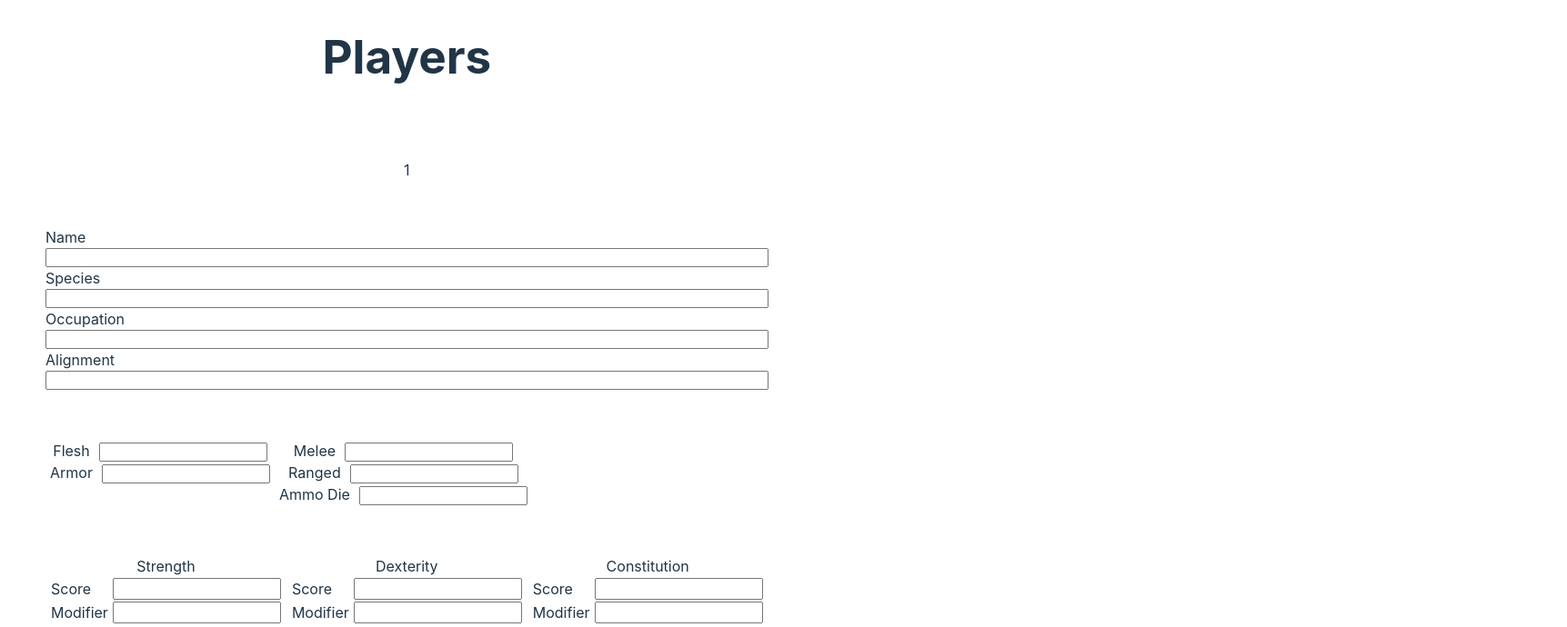
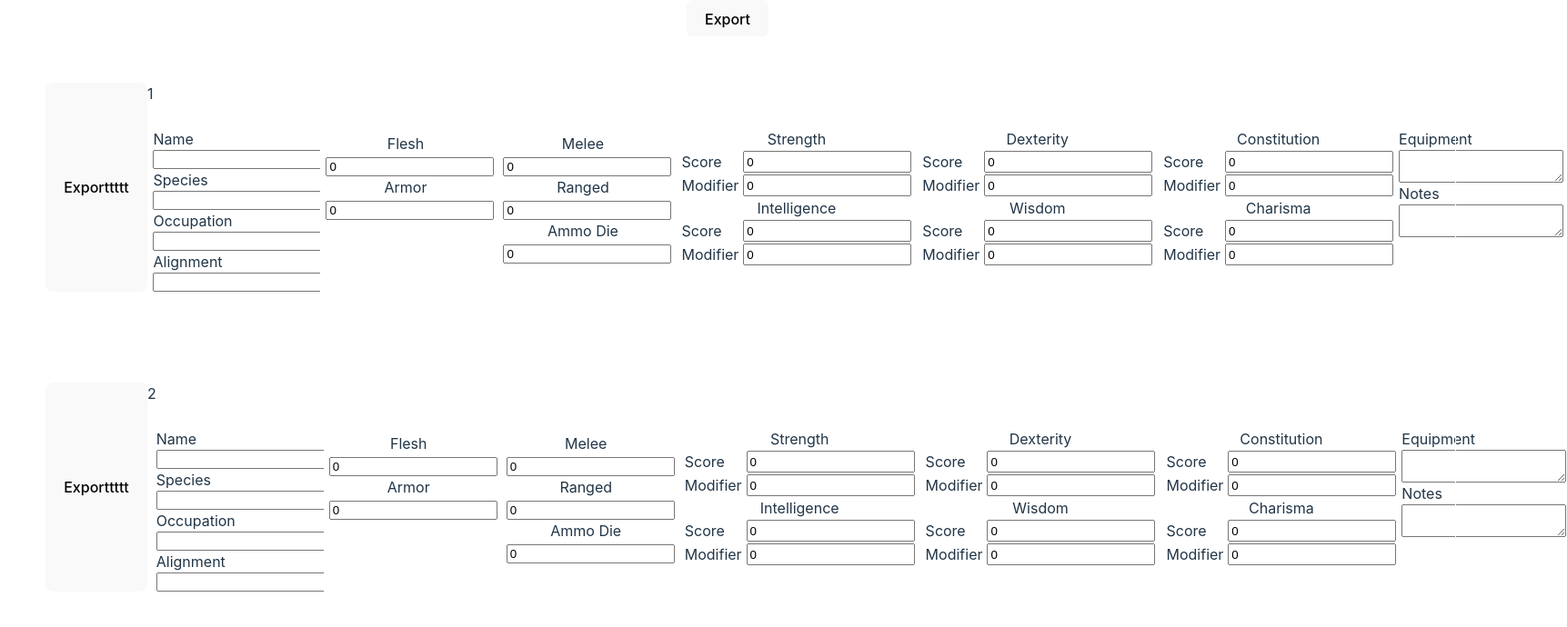
Before and after one commit to isphinxs/barrowdowns-ui, a React (Vite) app: page / in a window 1280 px wide. Shown: the top 690 px of the page at 91% size, 1723 px wide, since content can reach past the window. Built offline with nearby package versions, Linux system fonts and the light colour scheme.

Commit message:
Move state to character sheet

```diff
--- a/src/App.css
+++ b/src/App.css
@@ -7,38 +7,10 @@
   text-align: center;
 }
 
-/* .logo {
-  height: 6em;
-  padding: 1.5em;
-  will-change: filter;
-  transition: filter 300ms;
-}
-.logo:hover {
-  filter: drop-shadow(0 0 2em #646cffaa);
-}
-.logo.react:hover {
-  filter: drop-shadow(0 0 2em #61dafbaa);
-}
+.character-sheet {
+  display: flex;
 
-@keyframes logo-spin {
-  from {
-    transform: rotate(0deg);
-  }
-  to {
-    transform: rotate(360deg);
+  .dead {
+    background-color: blue;
   }
 }
-
-@media (prefers-reduced-motion: no-preference) {
-  a:nth-of-type(2) .logo {
-    animation: logo-spin infinite 20s linear;
-  }
-}
-
-.card {
-  padding: 2em;
-}
-
-.read-the-docs {
-  color: #888;
-} */
--- a/src/App.jsx
+++ b/src/App.jsx
@@ -1,40 +1,21 @@
 import { useState } from 'react';
 
 import CharacterSheet from './components/characterSheet/characterSheet';
-import Players from './components/players/players';
-import reactLogo from './assets/react.svg';
-import viteLogo from '/vite.svg';
 import './App.css';
 
 function App() {
-  const [count, setCount] = useState(0)
+  const isDead = true;
+  const characters = [1, 2, 3, 4, 5, 6, 7, 8];
+  // const characters = ['', '', '', '', '', '', '', ''];
 
   return (
     <>
-      <Players></Players>
-      <div className="character-sheet">
-        <CharacterSheet></CharacterSheet>
-      </div>
-      {/* <div>
-        <a href="https://vitejs.dev" target="_blank">
-          <img src={viteLogo} className="logo" alt="Vite logo" />
-        </a>
-        <a href="https://react.dev" target="_blank">
-          <img src={reactLogo} className="logo react" alt="React logo" />
-        </a>
-      </div>
-      <h1>Vite + React</h1>
-      <div className="card">
-        <button onClick={() => setCount((count) => count + 1)}>
-          count is {count}
-        </button>
-        <p>
-          Edit <code>src/App.jsx</code> and save to test HMR
-        </p>
-      </div>
-      <p className="read-the-docs">
-        Click on the Vite and React logos to learn more
-      </p> */}
+      <button>Export</button>
+      {characters.map((character, idx) => (
+        <div className={`character-sheet ${isDead ? 'dead' : ''}`} key={idx}>
+          <CharacterSheet>{character}</CharacterSheet>
+        </div>
+      ))}
     </>
   );
 }
--- a/src/components/characterSheet/characterSheet.jsx
+++ b/src/components/characterSheet/characterSheet.jsx
@@ -1,47 +1,242 @@
+import { useState } from 'react';
+
 import './characterSheet.scss';
-
 import NumberBox from "../numberBox/numberBox";
 import StatBox from "../statBox/statBox";
+import TextAreaBox from '../textAreaBox/textAreaBox';
 import TextBox from "../textBox/textBox";
 
-export default function CharacterSheet() {
+export default function CharacterSheet({ children }) {
+    const updateCharacter = () => {
+        convertToBase64();
+    }
+
+    const convertToBase64 = () => {
+        console.log('converting...');
+        const data = {
+            number: 1
+        };
+        const json = btoa(JSON.stringify(data));
+        console.log('encoded string', json);
+        decodeBase64(json);
+    }
+
+    const decodeBase64 = (b64) => {
+        console.log('decoding...');
+        const json = atob(b64);
+        console.log('json', json);
+    }
+
+    // Text handlers
+    const [name, setName] = useState('');
+    const [species, setSpecies] = useState('');
+    const [occupation, setOccupation] = useState('');
+    const [alignment, setAlignment] = useState('');
+
+    function handleNameChange(text) {
+        setName(text);
+    }
+
+    function handleSpeciesChange(text) {
+        setSpecies(text);
+    }
+
+    function handleOccupationChange(text) {
+        setOccupation(text);
+    }
+
+    function handleAlignmentChange(text) {
+        setAlignment(text);
+    }
+
+    // Number handlers
+    const [flesh, setFlesh] = useState(0);
+    const [armor, setArmor] = useState(0);
+    const [melee, setMelee] = useState(0);
+    const [ranged, setRanged] = useState(0);
+    const [ammo, setAmmo] = useState(0);
+
+    function handleFleshChange(number) {
+        setFlesh(number);
+        updateCharacter();
+    }
+
+    function handleArmorChange(number) {
+        setArmor(number);
+        updateCharacter();
+    }
+
+    function handleMeleeChange(number) {
+        setMelee(number);
+        updateCharacter();
+    }
+
+    function handleRangedChange(number) {
+        setRanged(number);
+        updateCharacter();
+    }
+
+    function handleAmmoChange(number) {
+        setAmmo(number);
+        updateCharacter();
+    }
+
+    // Stat handlers
+    const [strScore, setStrScore] = useState(0);
+    const [strMod, setStrMod] = useState(0);
+    const [intScore, setIntScore] = useState(0);
+    const [intMod, setIntMod] = useState(0);
+    const [dexScore, setDexScore] = useState(0);
+    const [dexMod, setDexMod] = useState(0);
+    const [wisScore, setWisScore] = useState(0);
+    const [wisMod, setWisMod] = useState(0);
+    const [conScore, setConScore] = useState(0);
+    const [conMod, setConMod] = useState(0);
+    const [charScore, setCharScore] = useState(0);
+    const [charMod, setCharMod] = useState(0);
+
+    function handleStrScoreChange(number) {
+        setStrScore(number);
+        updateCharacter();
+    }
+
+    function handleStrModChange(number) {
+        setStrMod(number);
+        updateCharacter();
+    }
+
+    function handleIntScoreChange(number) {
+        setIntScore(number);
+        updateCharacter();
+    }
+
+    function handleIntModChange(number) {
+        setIntMod(number);
+        updateCharacter();
+    }
+
+    function handleDexScoreChange(number) {
+        setDexScore(number);
+        updateCharacter();
+    }
+
+    function handleDexModChange(number) {
+        setDexMod(number);
+        updateCharacter();
+    }
+
+    function handleWisScoreChange(number) {
+        setWisScore(number);
+        updateCharacter();
+    }
+
+    function handleWisModChange(number) {
+        setWisMod(number);
+        updateCharacter();
+    }
+
+    function handleConScoreChange(number) {
+        setConScore(number);
+        updateCharacter();
+    }
+
+    function handleConModChange(number) {
+        setConMod(number);
+        updateCharacter();
+    }
+
+    function handleCharScoreChange(number) {
+        setCharScore(number);
+        updateCharacter();
+    }
+
+    function handleCharModChange(number) {
+        setCharMod(number);
+        updateCharacter();
+    }
+
+    // Text area handlers
+    const [equipment, setEquipment] = useState('');
+    const [notes, setNotes] = useState('');
+
+    function handleEquipmentChange(number) {
+        setEquipment(number);
+        updateCharacter();
+    }
+
+    function handleNotesChange(number) {
+        setNotes(number);
+        updateCharacter();
+    }
+
     return(
         <>
-            <div className="sheet-number">1</div>
+            <button onClick={convertToBase64}>Exporttttt</button>
+            <div className="sheet-number">{children}</div>
             <div className="sheet-header">
-                <TextBox>Name</TextBox>
-                <TextBox>Species</TextBox>
-                <TextBox>Occupation</TextBox>
-                <TextBox>Alignment</TextBox>
+                <TextBox text={name} handleTextChange={handleNameChange}>Name</TextBox>
+                <TextBox text={species} handleTextChange={handleSpeciesChange}>Species</TextBox>
+                <TextBox text={occupation} handleTextChange={handleOccupationChange}>Occupation</TextBox>
+                <TextBox text={alignment} handleTextChange={handleAlignmentChange}>Alignment</TextBox>
             </div>
             <div className="combat-section">
                 <div className="top-row">
-                    <NumberBox>Flesh</NumberBox>
-                    <NumberBox>Armor</NumberBox>
+                    <NumberBox number={flesh} handleNumberChange={handleFleshChange}>Flesh</NumberBox>
+                    <NumberBox number={armor} handleNumberChange={handleArmorChange}>Armor</NumberBox>
                 </div>
                 <div className="bottom-row">
-                    <NumberBox>Melee</NumberBox>
-                    <NumberBox>Ranged</NumberBox>
-                    <NumberBox>Ammo Die</NumberBox>
+                    <NumberBox number={melee} handleNumberChange={handleMeleeChange}>Melee</NumberBox>
+                    <NumberBox number={ranged} handleNumberChange={handleRangedChange}>Ranged</NumberBox>
+                    <NumberBox number={ammo} handleNumberChange={handleAmmoChange}>Ammo Die</NumberBox>
                 </div>
             </div>
             <div className="stat-section">
                 <div className="top-row">
-                    <StatBox>Strength</StatBox>
-                    <StatBox>Intelligence</StatBox>
+                    <StatBox
+                        score={strScore}
+                        mod={strMod}
+                        handleScoreChange={handleStrScoreChange}
+                        handleModChange={handleStrModChange}
+                    >Strength</StatBox>
+                    <StatBox
+                        score={intScore}
+                        mod={intMod}
+                        handleScoreChange={handleIntScoreChange}
+                        handleModChange={handleIntModChange}
+                    >Intelligence</StatBox>
                 </div>
                 <div className="middle-row">
-                    <StatBox>Dexterity</StatBox>
-                    <StatBox>Wisdom</StatBox>
+                    <StatBox
+                        score={dexScore}
+                        mod={dexMod}
+                        handleScoreChange={handleDexScoreChange}
+                        handleModChange={handleDexModChange}
+                    >Dexterity</StatBox>
+                    <StatBox
+                        score={wisScore}
+                        mod={wisMod}
+                        handleScoreChange={handleWisScoreChange}
+                        handleModChange={handleWisModChange}
+                    >Wisdom</StatBox>
                 </div>
                 <div className="bottom-row">
-                    <StatBox>Constitution</StatBox>
-                    <StatBox>Charisma</StatBox>
+                    <StatBox
+                        score={conScore}
+                        mod={conMod}
+                        handleScoreChange={handleConScoreChange}
+                        handleModChange={handleConModChange}
+                    >Constitution</StatBox>
+                    <StatBox
+                        score={charScore}
+                        mod={charMod}
+                        handleScoreChange={handleCharScoreChange}
+                        handleModChange={handleCharModChange}
+                    >Charisma</StatBox>
                 </div>
             </div>
             <div className="misc-section">
-                <TextBox>Equipment</TextBox>
-                <TextBox>Notes</TextBox>
+                <TextAreaBox textArea={equipment} handleTextAreaChange={handleEquipmentChange}>Equipment</TextAreaBox>
+                <TextAreaBox textArea={notes} handleTextAreaChange={handleNotesChange}>Notes</TextAreaBox>
             </div>
         </>
     );
--- a/src/components/characterSheet/characterSheet.scss
+++ b/src/components/characterSheet/characterSheet.scss
@@ -2,6 +2,7 @@
     // display: flex;
     max-width: 1500px;
     padding: 50px;
+    outline: 1px solid white;
 }
 
 .combat-section,
--- a/src/components/numberBox/numberBox.jsx
+++ b/src/components/numberBox/numberBox.jsx
@@ -1,13 +1,22 @@
 import { useId } from "react";
 
-export default function NumberBox({ children }) {
+export default function NumberBox({ children, number, handleNumberChange }) {
     const id = useId();
+
+    function saveChange(event) {
+        handleNumberChange(event.target.value);
+    }
 
     return(
         <>
             <div className="number-box">
                 <label htmlFor={id}>{ children }</label>
-                <input id={id} type="number"/>
+                <input
+                    id={id}
+                    type="number"
+                    value={number}
+                    onChange={saveChange}
+                />
             </div>
         </>
     );
--- a/src/components/statBox/statBox.jsx
+++ b/src/components/statBox/statBox.jsx
@@ -2,8 +2,17 @@ import { useId } from 'react';
 
 import './statBox.scss';
 
-export default function StatBox({ children }) {
-    const id = useId();
+export default function StatBox({ children, score, mod, handleModChange, handleScoreChange }) {
+    const modId = useId();
+    const scoreId = useId();
+
+    function saveModChange(event) {
+        handleModChange(event.target.value);
+    }
+
+    function saveScoreChange(event) {
+        handleScoreChange(event.target.value);
+    }
 
     return(
         <>
@@ -12,12 +21,22 @@ export default function StatBox({ children }) {
                     { children }
                 </div>
                 <div className="stat-box">
-                    <label htmlFor={id}>Score</label>
-                    <input id={id} type="number" />
+                    <label htmlFor={scoreId}>Score</label>
+                    <input
+                        id={scoreId}
+                        type="number"
+                        value={score}
+                        onChange={saveScoreChange}
+                    />
                 </div>
                 <div className="stat-box">
-                    <label htmlFor={id}>Modifier</label>
-                    <input id={id} type="number" />
+                    <label htmlFor={modId}>Modifier</label>
+                    <input
+                        id={modId}
+                        type="number"
+                        value={mod}
+                        onChange={saveModChange}
+                    />
                 </div>
             </div>
         </>
--- a/src/components/textAreaBox/textAreaBox.jsx
+++ b/src/components/textAreaBox/textAreaBox.jsx
@@ -2,13 +2,22 @@ import { useId } from 'react';
 
 import './textAreaBox.scss';
 
-export default function TextAreaBox({ children }) {
+export default function TextAreaBox({ children, textArea, handleTextAreaChange }) {
     const id = useId();
+
+    function saveChange(event) {
+        handleTextAreaChange(event.target.value);
+    }
 
     return(
         <>
             <label htmlFor={id}>{ children }</label>
-            <input id={id} type="text" />
+            <textarea
+                id={id}
+                type="textarea"
+                value={textArea}
+                onChange={saveChange}
+            />
         </>
     );
 }
--- a/src/components/textBox/textBox.jsx
+++ b/src/components/textBox/textBox.jsx
@@ -2,13 +2,22 @@ import { useId } from 'react';
 
 import './textBox.scss';
 
-export default function TextBox({ children }) {
+export default function TextBox({ children, text, handleTextChange }) {
     const id = useId();
+
+    const saveChange = (event) => {
+        handleTextChange(event.target.value);
+    }
 
     return(
         <>
             <label htmlFor={id}>{ children }</label>
-            <input id={id} type="text" />
+            <input
+                id={id}
+                type="text"
+                value={text}
+                onChange={saveChange}
+            />
         </>
     );
 }
```
